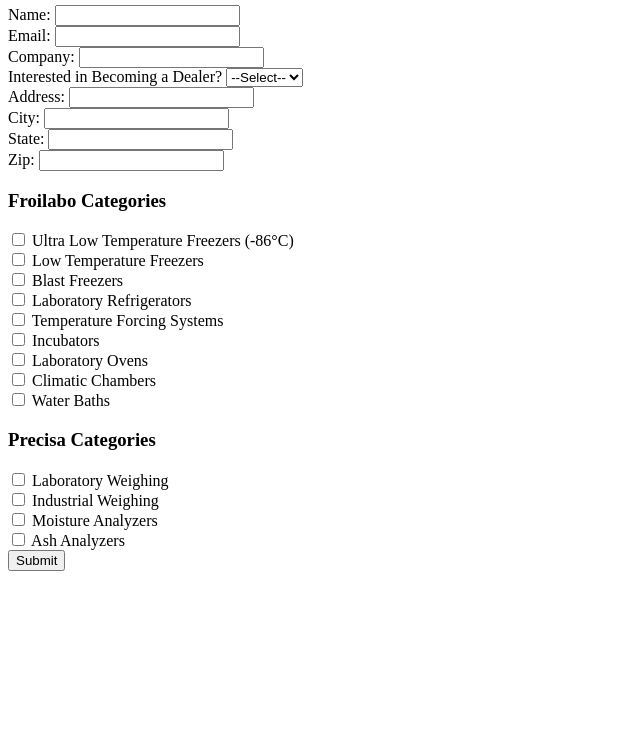
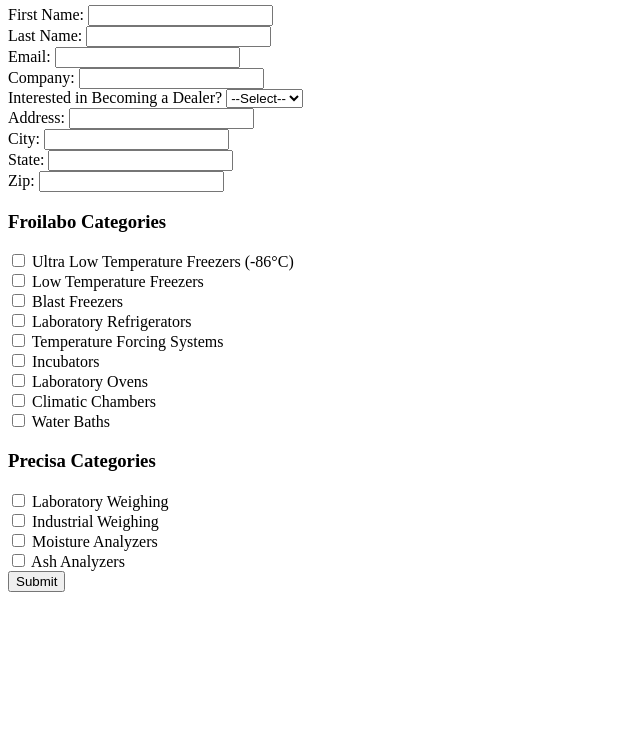
Before and after one commit to IWTWeb/lead-capture-form, a plain HTML site: page index.html in a window 1280 px wide. Shown: the part 62-800 px from the top of the page, without its empty margins (0-640 px from the left). Drawn offline with Linux system fonts and the light colour scheme.

Commit message:
index.html
Split names to first and last for communication with RESTlet

```diff
--- a/index.html
+++ b/index.html
@@ -6,7 +6,8 @@
 <body>
   <h2>Customer Lead Form</h2>
   <form id="leadForm">
-    <label>Name: <input name="name" required></label><br>
+    <label>First Name: <input type="text" name="firstname" required></label><br>
+    <label>Last Name: <input type="text" name="lastname" required></label><br>
     <label>Email: <input name="email" type="email" required></label><br>
     <label>Company: <input name="company"></label><br>
     <label>Interested in Becoming a Dealer?
```
